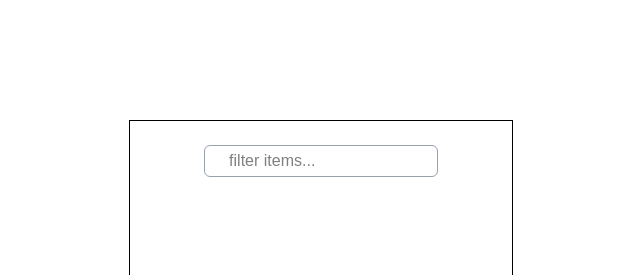
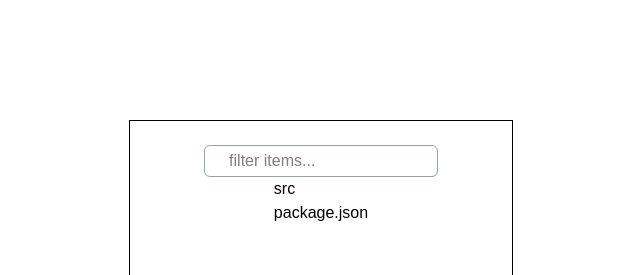
Before and after one commit to 2201monesh/components, a React (Vite) app: page / in a window 1280 px wide. Shown: the top 275 px of the page, without its empty margins (319-959 px from the left). Built offline with nearby package versions, Linux system fonts and the light colour scheme.

Commit message:
Changes in file component

```diff
--- a/src/components/fileComponents/FileComponents.jsx
+++ b/src/components/fileComponents/FileComponents.jsx
@@ -1,9 +1,35 @@
 import React from "react";
 import { Filter } from "lucide-react";
+import TreeNode from "./TreeNode";
 
 function FileComponents() {
+  const fileStructure = [
+    {
+      type: "folder",
+      name: "src",
+      children: [
+        {
+          type: "file",
+          name: "App.jsx",
+        },
+        {
+          type: "folder",
+          name: "components",
+          children: [
+            { type: "file", name: "Header.jsx" },
+            { type: "file", name: "Sidebar.jsx" },
+          ],
+        },
+      ],
+    },
+    {
+      type: "file",
+      name: "package.json",
+    },
+  ];
+
   return (
-    <div className="w-[30%] h-[70%] border flex justify-center p-6">
+    <div className="w-[30%] h-[70%] border flex items-center flex-col p-6">
       <div className="w-[70%] h-8 border rounded-md px-3 py-2 outline-none border-gray-400 flex items-center">
         <Filter className="text-gray-500 mr-2" size={18} />
         <input
@@ -12,6 +38,11 @@ function FileComponents() {
           placeholder="filter items..."
         />
       </div>
+      <div>
+        {fileStructure.map((item, index) => (
+          <TreeNode key={index} node={item} />
+        ))}
+      </div>
     </div>
   );
 }
--- /dev/null
+++ b/src/components/fileComponents/TreeNode.jsx
@@ -0,0 +1,11 @@
+import React from "react";
+
+function TreeNode({ node }) {
+  return (
+    <div>
+      <p className="text-black">{node.name}</p>
+    </div>
+  );
+}
+
+export default TreeNode;
```
